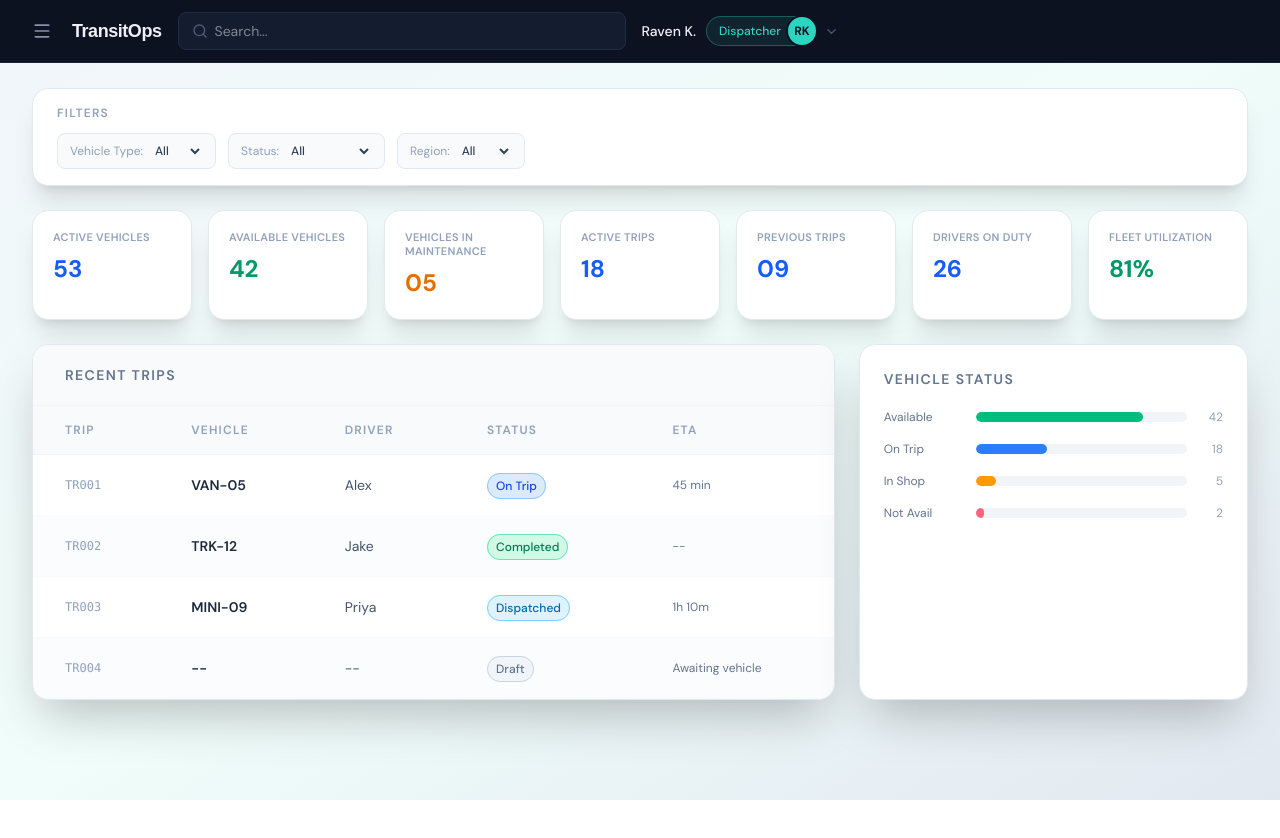
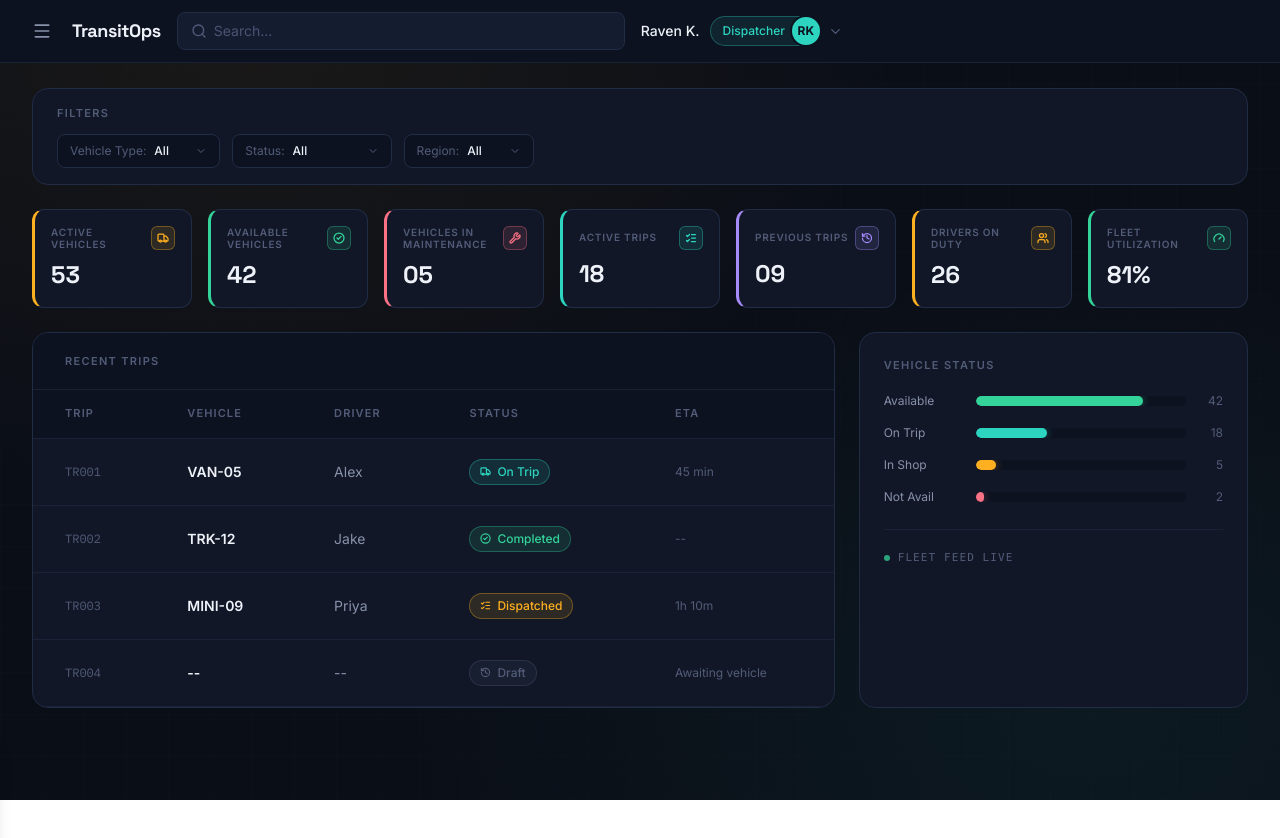
Before and after one commit to swayamvasavada/TransitOps, a React app in the folder Frontend/: page /dashboard in a window 1280 px wide. Shown: the top 838 px of the page. Before the commit the page ends 800 px from the top, so only its background shows below. Built offline with nearby package versions, Linux system fonts and the light colour scheme; the HTML template or start-up script is replaced by a standard one.

Commit message:
Updated dashboard chnages

```diff
--- a/Frontend/src/pages/Dashboard.jsx
+++ b/Frontend/src/pages/Dashboard.jsx
@@ -1,8 +1,52 @@
 import { useState } from "react";
+import {
+  Truck,
+  CircleCheck,
+  Wrench,
+  Users,
+  Gauge,
+  ListChecks,
+  History,
+  ChevronDown,
+} from "lucide-react";
 import Navbar from "../components/Navbar";
-// import Search from "../components/Search";
 // import NewTripModal from "../Modal/NewTripForm";
 // import VehicleForm from "../Modal/VehicleForm";
+
+// ---------------------------------------------------------------------------
+// Design tokens — same dispatch-console palette as the login screen:
+// near-black chassis, signal-amber primary accent, per-role "line colors".
+// ---------------------------------------------------------------------------
+const c = {
+  bg: "#0a0e17",
+  bgVignette:
+    "radial-gradient(ellipse at 20% 0%, rgba(255,176,32,0.07) 0%, transparent 45%), radial-gradient(ellipse at 85% 90%, rgba(45,212,191,0.06) 0%, transparent 45%)",
+  surface: "#111726",
+  surfaceRaised: "#141c30",
+  panel: "#0d1220",
+  border: "#212c45",
+  borderSoft: "#1a2238",
+  borderStrong: "#2e3c5e",
+  textPrimary: "#eef1f8",
+  textSecondary: "#8891ab",
+  textMuted: "#525c79",
+  amber: "#ffb020",
+  amberSoft: "rgba(255,176,32,0.12)",
+  teal: "#2dd4bf",
+  rose: "#fb7185",
+  violet: "#a78bfa",
+  error: "#fb6474",
+  errorBg: "rgba(251,100,116,0.08)",
+  errorBorder: "rgba(251,100,116,0.35)",
+  success: "#34d399",
+};
+
+const STATUS_META = {
+  "On Trip": { color: c.teal, icon: Truck },
+  Completed: { color: c.success, icon: CircleCheck },
+  Dispatched: { color: c.amber, icon: ListChecks },
+  Draft: { color: c.textMuted, icon: History },
+};
 
 export default function Dashboard() {
   const [search, setSearch] = useState("");
@@ -13,7 +57,6 @@ export default function Dashboard() {
   const [statusFilter, setStatusFilter] = useState("All");
   const [region, setRegion] = useState("All");
 
-  // Mock data for trips
   const allTrips = [
     { id: "TR001", vehicle: "VAN-05", driver: "Alex", status: "On Trip", eta: "45 min", region: "West", type: "Van" },
     { id: "TR002", vehicle: "TRK-12", driver: "Jake", status: "Completed", eta: "--", region: "North", type: "Truck" },
@@ -21,7 +64,6 @@ export default function Dashboard() {
     { id: "TR004", vehicle: "--", driver: "--", status: "Draft", eta: "Awaiting vehicle", region: "South", type: "--" },
   ];
 
-  // Filter trips based on search input and filter dropdowns
   const filteredTrips = allTrips.filter((trip) => {
     const searchLower = search.toLowerCase();
     const matchesSearch =
@@ -35,7 +77,6 @@ export default function Dashboard() {
     return matchesSearch && matchesType && matchesStatus && matchesRegion;
   });
 
-  // Fleet-wide stats (mock)
   const stats = {
     activeVehicles: 53,
     availableVehicles: 42,
@@ -47,87 +88,96 @@ export default function Dashboard() {
   };
 
   const vehicleStatus = [
-    { label: "Available", value: 42, max: 53, color: "bg-emerald-500" },
-    { label: "On Trip", value: 18, max: 53, color: "bg-blue-500" },
-    { label: "In Shop", value: 5, max: 53, color: "bg-amber-500" },
-    { label: "Not Avail", value: 2, max: 53, color: "bg-rose-400" },
+    { label: "Available", value: 42, max: 53, color: c.success },
+    { label: "On Trip", value: 18, max: 53, color: c.teal },
+    { label: "In Shop", value: 5, max: 53, color: c.amber },
+    { label: "Not Avail", value: 2, max: 53, color: c.rose },
   ];
-
-  const statusStyles = {
-    "On Trip": "bg-blue-100 text-blue-700 border-blue-300",
-    Completed: "bg-emerald-100 text-emerald-700 border-emerald-300",
-    Dispatched: "bg-sky-100 text-sky-700 border-sky-300",
-    Draft: "bg-slate-100 text-slate-500 border-slate-300",
-  };
 
   return (
     <div
-      className="min-h-screen bg-gradient-to-br from-slate-100 via-teal-50 to-slate-200"
-      style={{ fontFamily: "'DM Sans', 'Segoe UI', sans-serif" }}
+      className="min-h-screen w-full relative"
+      style={{ background: c.bg, fontFamily: "'Inter', ui-sans-serif, system-ui" }}
     >
+      <style>{`
+        @import url('https://fonts.googleapis.com/css2?family=Space+Grotesk:wght@500;600;700&family=Inter:wght@400;500;600;700&family=IBM+Plex+Mono:wght@400;500&display=swap');
+        @keyframes fadeIn { from { opacity: 0; transform: scale(0.96) translateY(8px); } to { opacity: 1; transform: scale(1) translateY(0); } }
+        @keyframes blink { 0%, 100% { opacity: 1; } 50% { opacity: 0.25; } }
+        .animate-fade-in { animation: fadeIn 0.2s ease-out; }
+        input::placeholder { color: #4a5372; }
+        select { color-scheme: dark; }
+      `}</style>
+
+      {/* Ambient vignette + grid, matching the login page */}
+      <div className="absolute inset-0 pointer-events-none" style={{ background: c.bgVignette }} />
+      <div
+        className="absolute inset-0 pointer-events-none opacity-[0.35]"
+        style={{
+          backgroundImage:
+            "linear-gradient(rgba(255,255,255,0.025) 1px, transparent 1px), linear-gradient(90deg, rgba(255,255,255,0.025) 1px, transparent 1px)",
+          backgroundSize: "42px 42px",
+        }}
+      />
+
+      <div className="relative z-10">
         <Navbar />
 
         <div className="py-6 px-4 sm:px-6 lg:px-8 w-full space-y-6">
-
-        {/* Toolbar */}
-
-
           {/* Filters */}
-        <div className="bg-white rounded-2xl shadow-xl border border-slate-200 px-6 py-4">
-          <p className="text-xs uppercase tracking-widest text-slate-400 font-semibold mb-3">
+          <div
+            className="rounded-2xl px-6 py-4"
+            style={{ background: c.surface, border: `1px solid ${c.border}` }}
+          >
+            <p
+              className="text-[11px] font-semibold uppercase mb-3"
+              style={{ color: c.textMuted, letterSpacing: "0.12em" }}
+            >
               Filters
             </p>
             <div className="flex flex-col sm:flex-row gap-3">
-            <FilterSelect
-              label="Vehicle Type"
-              value={vehicleType}
-              onChange={setVehicleType}
-              options={["All", "Van", "Truck", "Mini"]}
-            />
-            <FilterSelect
-              label="Status"
-              value={statusFilter}
-              onChange={setStatusFilter}
-              options={["All", "On Trip", "Completed", "Dispatched", "Draft"]}
-            />
-            <FilterSelect
-              label="Region"
-              value={region}
-              onChange={setRegion}
-              options={["All", "North", "South", "East", "West"]}
-            />
+              <FilterSelect label="Vehicle Type" value={vehicleType} onChange={setVehicleType} options={["All", "Van", "Truck", "Mini"]} />
+              <FilterSelect label="Status" value={statusFilter} onChange={setStatusFilter} options={["All", "On Trip", "Completed", "Dispatched", "Draft"]} />
+              <FilterSelect label="Region" value={region} onChange={setRegion} options={["All", "North", "South", "East", "West"]} />
             </div>
           </div>
 
           {/* Stats Cards */}
           <div className="grid grid-cols-2 sm:grid-cols-3 lg:grid-cols-7 gap-4">
-          <StatCard title="Active Vehicles" value={stats.activeVehicles} color="blue" />
-          <StatCard title="Available Vehicles" value={stats.availableVehicles} color="emerald" />
-          <StatCard title="Vehicles in Maintenance" value={String(stats.vehiclesInMaintenance).padStart(2, "0")} color="amber" />
-          <StatCard title="Active Trips" value={stats.activeTrips} color="blue" />
-          <StatCard title="Previous Trips" value={String(stats.previousTrips).padStart(2, "0")} color="blue" />
-          <StatCard title="Drivers on Duty" value={stats.driversOnDuty} color="blue" />
-          <StatCard title="Fleet Utilization" value={`${stats.fleetUtilization}%`} color="emerald" />
+            <StatCard title="Active Vehicles" value={stats.activeVehicles} color={c.amber} icon={Truck} />
+            <StatCard title="Available Vehicles" value={stats.availableVehicles} color={c.success} icon={CircleCheck} />
+            <StatCard title="Vehicles in Maintenance" value={String(stats.vehiclesInMaintenance).padStart(2, "0")} color={c.rose} icon={Wrench} />
+            <StatCard title="Active Trips" value={stats.activeTrips} color={c.teal} icon={ListChecks} />
+            <StatCard title="Previous Trips" value={String(stats.previousTrips).padStart(2, "0")} color={c.violet} icon={History} />
+            <StatCard title="Drivers on Duty" value={stats.driversOnDuty} color={c.amber} icon={Users} />
+            <StatCard title="Fleet Utilization" value={`${stats.fleetUtilization}%`} color={c.success} icon={Gauge} />
           </div>
 
           {/* Table + Vehicle Status */}
           <div className="grid grid-cols-1 xl:grid-cols-3 gap-6">
             {/* Table Section */}
-          <div className="xl:col-span-2 bg-white rounded-2xl shadow-2xl border border-slate-200 overflow-hidden">
-            <div className="px-8 py-5 border-b border-slate-100 bg-slate-50">
-              <h2 className="text-sm font-semibold uppercase tracking-widest text-slate-500">
-                {search
-                  ? `Search Results (${filteredTrips.length})`
-                  : "Recent Trips"}
+            <div
+              className="xl:col-span-2 rounded-2xl overflow-hidden"
+              style={{ background: c.surface, border: `1px solid ${c.border}` }}
+            >
+              <div className="px-8 py-5" style={{ borderBottom: `1px solid ${c.borderSoft}`, background: c.panel }}>
+                <h2
+                  className="text-[11px] font-semibold uppercase"
+                  style={{ color: c.textMuted, letterSpacing: "0.12em" }}
+                >
+                  {search ? `Search Results (${filteredTrips.length})` : "Recent Trips"}
                 </h2>
               </div>
 
               <div className="overflow-x-auto">
                 <table className="w-full text-sm">
                   <thead>
-                  <tr className="text-xs text-slate-400 uppercase tracking-widest border-b border-slate-100 bg-slate-50">
+                    <tr style={{ borderBottom: `1px solid ${c.borderSoft}`, background: c.panel }}>
                       {["Trip", "Vehicle", "Driver", "Status", "ETA"].map((h) => (
-                      <th key={h} className="px-8 py-4 text-left font-semibold">
+                        <th
+                          key={h}
+                          className="px-8 py-4 text-left text-[11px] font-semibold uppercase"
+                          style={{ color: c.textMuted, letterSpacing: "0.1em" }}
+                        >
                           {h}
                         </th>
                       ))}
@@ -136,40 +186,44 @@ export default function Dashboard() {
 
                   <tbody>
                     {filteredTrips.length > 0 ? (
-                    filteredTrips.map((trip, i) => (
+                      filteredTrips.map((trip, i) => {
+                        const meta = STATUS_META[trip.status];
+                        const Icon = meta.icon;
+                        return (
                           <tr
                             key={i}
-                        className={`border-b border-slate-50 hover:bg-teal-50/40 transition ${
-                          i % 2 === 0 ? "" : "bg-slate-50/50"
-                        }`}
+                            className="transition"
+                            style={{ borderBottom: `1px solid ${c.borderSoft}` }}
+                            onMouseEnter={(e) => (e.currentTarget.style.background = "rgba(255,255,255,0.02)")}
+                            onMouseLeave={(e) => (e.currentTarget.style.background = "transparent")}
                           >
-                        <td className="px-8 py-5 text-slate-400 font-mono text-xs">
+                            <td className="px-8 py-5 text-xs" style={{ color: c.textMuted, fontFamily: "'IBM Plex Mono', monospace" }}>
                               {trip.id}
                             </td>
-                        <td className="px-8 py-5 font-semibold text-slate-800">
+                            <td className="px-8 py-5 font-semibold" style={{ color: c.textPrimary }}>
                               {trip.vehicle}
                             </td>
-                        <td className="px-8 py-5 text-slate-600">
+                            <td className="px-8 py-5" style={{ color: c.textSecondary }}>
                               {trip.driver}
                             </td>
                             <td className="px-8 py-5">
                               <span
-                            className={`text-xs px-2 py-1 rounded-full font-medium border ${statusStyles[trip.status]}`}
+                                className="inline-flex items-center gap-1.5 text-xs px-2.5 py-1 rounded-full font-medium"
+                                style={{ color: meta.color, background: `${meta.color}1f`, border: `1px solid ${meta.color}55` }}
                               >
+                                <Icon size={11} strokeWidth={2.5} />
                                 {trip.status}
                               </span>
                             </td>
-                        <td className="px-8 py-5 text-slate-500 text-xs">
+                            <td className="px-8 py-5 text-xs" style={{ color: c.textMuted }}>
                               {trip.eta}
                             </td>
                           </tr>
-                    ))
+                        );
+                      })
                     ) : (
                       <tr>
-                      <td
-                        colSpan="5"
-                        className="px-8 py-8 text-center text-slate-400"
-                      >
+                        <td colSpan="5" className="px-8 py-8 text-center" style={{ color: c.textMuted }}>
                           No trips found matching "{search}"
                         </td>
                       </tr>
@@ -180,125 +234,136 @@ export default function Dashboard() {
             </div>
 
             {/* Vehicle Status Panel */}
-          <div className="bg-white rounded-2xl shadow-2xl border border-slate-200 p-6">
-            <h2 className="text-sm font-semibold uppercase tracking-widest text-slate-500 mb-5">
+            <div className="rounded-2xl p-6" style={{ background: c.surface, border: `1px solid ${c.border}` }}>
+              <h2
+                className="text-[11px] font-semibold uppercase mb-5"
+                style={{ color: c.textMuted, letterSpacing: "0.12em" }}
+              >
                 Vehicle Status
               </h2>
               <div className="space-y-4">
                 {vehicleStatus.map((row) => (
                   <div key={row.label} className="flex items-center gap-3">
-                  <span className="text-xs text-slate-500 w-20 shrink-0">
+                    <span className="text-xs w-20 shrink-0" style={{ color: c.textSecondary }}>
                       {row.label}
                     </span>
-                  <div className="flex-1 h-2.5 rounded-full bg-slate-100 overflow-hidden">
+                    <div className="flex-1 h-2.5 rounded-full overflow-hidden" style={{ background: c.panel }}>
                       <div
-                      className={`h-full rounded-full ${row.color}`}
-                      style={{ width: `${(row.value / row.max) * 100}%` }}
+                        className="h-full rounded-full"
+                        style={{
+                          width: `${(row.value / row.max) * 100}%`,
+                          background: row.color,
+                          boxShadow: `0 0 8px ${row.color}66`,
+                        }}
                       />
                     </div>
-                  <span className="text-xs text-slate-400 w-6 text-right shrink-0">
+                    <span className="text-xs w-6 text-right shrink-0" style={{ color: c.textMuted }}>
                       {row.value}
                     </span>
                   </div>
                 ))}
+              </div>
+
+              <div
+                className="mt-6 pt-5 flex items-center gap-2 text-[11px] font-mono uppercase"
+                style={{ borderTop: `1px solid ${c.borderSoft}`, color: c.textMuted, letterSpacing: "0.1em" }}
+              >
+                <span
+                  className="w-1.5 h-1.5 rounded-full inline-block"
+                  style={{ background: c.success, animation: "blink 2s ease-in-out infinite" }}
+                />
+                Fleet feed live
               </div>
             </div>
           </div>
         </div>
 
         {/* ================= MODALS ================= */}
-
-      {/* Trip Modal */}
         {showTripModal && (
           <div
-          className="fixed inset-0 bg-black/30 backdrop-blur-sm flex items-center justify-center z-50 p-4"
-          onClick={(e) =>
-            e.target === e.currentTarget && setShowTripModal(false)
-          }
+            className="fixed inset-0 flex items-center justify-center z-50 p-4"
+            style={{ background: "rgba(0,0,0,0.55)", backdropFilter: "blur(4px)" }}
+            onClick={(e) => e.target === e.currentTarget && setShowTripModal(false)}
           >
-          <div className="bg-white rounded-2xl shadow-2xl w-full max-w-md border border-slate-200 overflow-hidden animate-fade-in">
-            <div className="flex items-center justify-between px-6 py-4 border-b border-slate-100">
-              <h2 className="font-bold text-slate-800 text-base">
+            <div
+              className="w-full max-w-md rounded-2xl overflow-hidden animate-fade-in"
+              style={{ background: c.surface, border: `1px solid ${c.border}`, boxShadow: "0 30px 80px rgba(0,0,0,0.5)" }}
+            >
+              <div className="flex items-center justify-between px-6 py-4" style={{ borderBottom: `1px solid ${c.borderSoft}` }}>
+                <h2 className="font-bold text-base" style={{ color: c.textPrimary, fontFamily: "'Space Grotesk', sans-serif" }}>
                   New Trip Registration
                 </h2>
                 <button
                   onClick={() => setShowTripModal(false)}
-                className="text-slate-400 hover:text-slate-600 text-xl font-bold"
+                  className="text-xl font-bold cursor-pointer"
+                  style={{ color: c.textMuted }}
                 >
                   ×
                 </button>
               </div>
-
               <div className="px-6 py-5">
-              <NewTripModal
-                onSave={() => setShowTripModal(false)}
-                onCancel={() => setShowTripModal(false)}
-              />
+                <NewTripModal onSave={() => setShowTripModal(false)} onCancel={() => setShowTripModal(false)} />
               </div>
             </div>
           </div>
         )}
 
-      {/* Vehicle Modal */}
         {showVehicleModal && (
           <div
-          className="fixed inset-0 bg-black/30 backdrop-blur-sm flex items-center justify-center z-50 p-4"
-          onClick={(e) =>
-            e.target === e.currentTarget && setShowVehicleModal(false)
-          }
+            className="fixed inset-0 flex items-center justify-center z-50 p-4"
+            style={{ background: "rgba(0,0,0,0.55)", backdropFilter: "blur(4px)" }}
+            onClick={(e) => e.target === e.currentTarget && setShowVehicleModal(false)}
           >
-          <div className="bg-white rounded-2xl shadow-2xl w-full max-w-md border border-slate-200 overflow-hidden animate-fade-in">
-            <div className="flex items-center justify-between px-6 py-4 border-b border-slate-100">
-              <h2 className="font-bold text-slate-800 text-base">
+            <div
+              className="w-full max-w-md rounded-2xl overflow-hidden animate-fade-in"
+              style={{ background: c.surface, border: `1px solid ${c.border}`, boxShadow: "0 30px 80px rgba(0,0,0,0.5)" }}
+            >
+              <div className="flex items-center justify-between px-6 py-4" style={{ borderBottom: `1px solid ${c.borderSoft}` }}>
+                <h2 className="font-bold text-base" style={{ color: c.textPrimary, fontFamily: "'Space Grotesk', sans-serif" }}>
                   New Vehicle Registration
                 </h2>
                 <button
                   onClick={() => setShowVehicleModal(false)}
-                className="text-slate-400 hover:text-slate-600 text-xl font-bold"
+                  className="text-xl font-bold cursor-pointer"
+                  style={{ color: c.textMuted }}
                 >
                   ×
                 </button>
               </div>
-
               <div className="px-6 py-5">
-              <VehicleForm
-                onSave={() => setShowVehicleModal(false)}
-                onCancel={() => setShowVehicleModal(false)}
-              />
+                <VehicleForm onSave={() => setShowVehicleModal(false)} onCancel={() => setShowVehicleModal(false)} />
               </div>
             </div>
           </div>
         )}
-
-      <style>{`
-        @import url('https://fonts.googleapis.com/css2?family=DM+Sans:wght@400;500;600;700&display=swap');
-        @keyframes fade-in {
-          from { opacity: 0; transform: scale(0.96) translateY(8px); }
-          to { opacity: 1; transform: scale(1) translateY(0); }
-        }
-        .animate-fade-in {
-          animation: fade-in 0.2s ease-out;
-        }
-      `}</style>
+      </div>
     </div>
   );
 }
 
 /* ================= COMPONENTS ================= */
 
-function StatCard({ title, value, color }) {
-  const colors = {
-    emerald: "text-emerald-600",
-    amber: "text-amber-600",
-    blue: "text-blue-600",
-  };
-
+function StatCard({ title, value, color, icon: Icon }) {
   return (
-    <div className="bg-white rounded-2xl shadow-xl border border-slate-200 p-5 hover:scale-[1.02] transition">
-      <h3 className="text-[11px] uppercase tracking-wide text-slate-400 font-semibold leading-tight">
+    <div
+      className="rounded-xl px-4 py-4 transition"
+      style={{ background: c.surface, border: `1px solid ${c.border}`, borderLeft: `3px solid ${color}` }}
+    >
+      <div className="flex items-center justify-between">
+        <h3
+          className="text-[10px] uppercase font-semibold leading-tight max-w-[80%]"
+          style={{ color: c.textMuted, letterSpacing: "0.08em" }}
+        >
           {title}
         </h3>
-      <p className={`mt-2 text-2xl font-bold ${colors[color]}`}>
+        <span
+          className="w-6 h-6 rounded-md flex items-center justify-center shrink-0"
+          style={{ background: `${color}1f`, border: `1px solid ${color}55` }}
+        >
+          <Icon size={12} style={{ color }} strokeWidth={2.5} />
+        </span>
+      </div>
+      <p className="mt-2 text-2xl font-bold" style={{ color: c.textPrimary, fontFamily: "'Space Grotesk', sans-serif" }}>
         {value}
       </p>
     </div>
@@ -307,19 +372,26 @@ function StatCard({ title, value, color }) {
 
 function FilterSelect({ label, value, onChange, options }) {
   return (
-    <div className="flex items-center gap-2 bg-slate-50 border border-slate-200 rounded-lg px-3 py-2">
-      <span className="text-xs text-slate-400">{label}:</span>
+    <div
+      className="flex items-center gap-2 rounded-lg px-3 py-2 relative"
+      style={{ background: c.panel, border: `1px solid ${c.border}` }}
+    >
+      <span className="text-xs" style={{ color: c.textMuted }}>
+        {label}:
+      </span>
       <select
         value={value}
         onChange={(e) => onChange(e.target.value)}
-        className="bg-transparent text-xs text-slate-700 font-medium outline-none cursor-pointer"
+        className="bg-transparent text-xs font-medium outline-none cursor-pointer pr-5 appearance-none"
+        style={{ color: c.textPrimary }}
       >
         {options.map((opt) => (
-          <option key={opt} value={opt}>
+          <option key={opt} value={opt} style={{ background: c.surfaceRaised, color: c.textPrimary }}>
             {opt}
           </option>
         ))}
       </select>
+      <ChevronDown size={12} className="absolute right-3 pointer-events-none" style={{ color: c.textMuted }} />
     </div>
   );
 }
```
Lines whose indentation alone changed are shown as unchanged.
